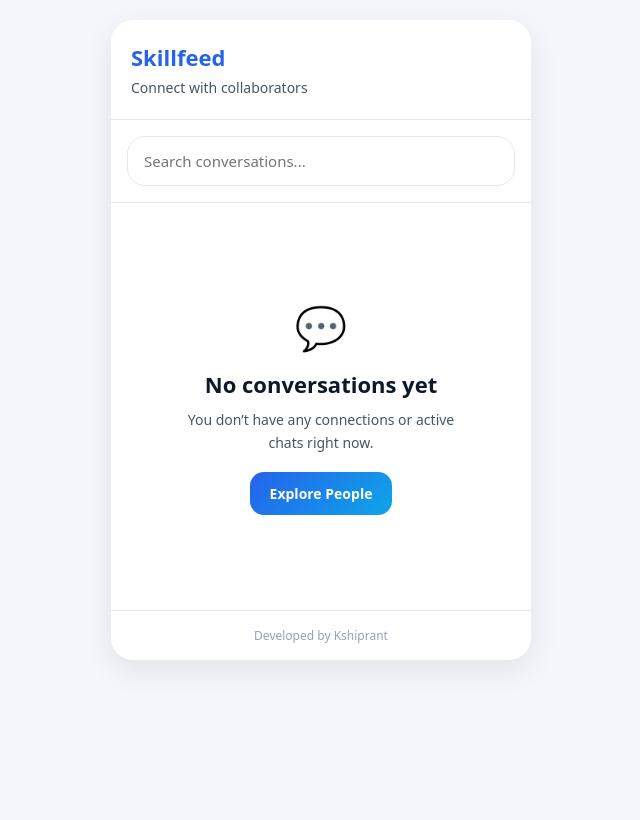
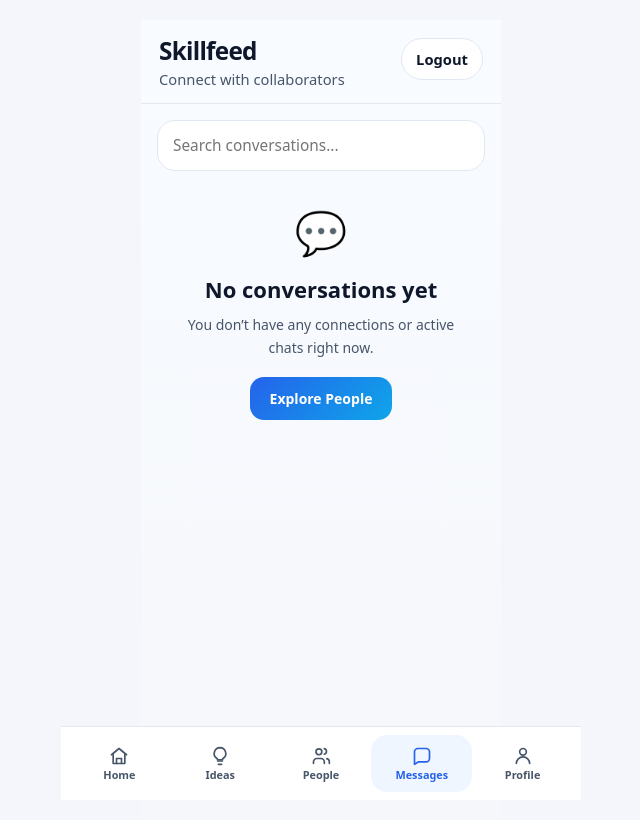
Before and after one commit to kshiprant/Skillfeed, a plain HTML site: page connect.html in a window 1280 px wide. Shown: the whole page, without its empty margins (319-959 px from the left). Drawn offline with Linux system fonts and the light colour scheme.

Commit message:
Update connect.html

```diff
--- a/connect.html
+++ b/connect.html
@@ -3,36 +3,68 @@
 <head>
   <meta charset="UTF-8" />
   <meta name="viewport" content="width=device-width, initial-scale=1.0" />
-  <title>Skillfeed | Connect</title>
-  <link rel="stylesheet" href="messaging.css" />
+  <title>Skillfeed | Messages</title>
+  <link rel="stylesheet" href="style.css?v=9" />
+  <link rel="stylesheet" href="messaging.css?v=1" />
+  <meta name="theme-color" content="#2563eb" />
 </head>
 <body>
-  <div class="phone">
-    <header class="topbar">
-      <div class="logo">Skillfeed</div>
-      <div class="subtitle">Connect with collaborators</div>
+  <div class="app-shell">
+    <header class="app-header">
+      <div>
+        <h1 class="brand-title">Skillfeed</h1>
+        <p class="brand-sub">Connect with collaborators</p>
+      </div>
+      <button class="ghost-btn" onclick="logout()">Logout</button>
     </header>
 
-    <div class="searchBox">
+    <main class="app-main messages-main">
+      <section class="messages-search-wrap">
         <input type="text" placeholder="Search conversations..." />
-    </div>
+      </section>
 
-    <div class="chatList" id="chatList"></div>
+      <section id="chatList" class="chat-list"></section>
 
-    <div class="emptyState" id="emptyState">
+      <section class="emptyState" id="emptyState">
         <div class="emptyIcon">💬</div>
         <h2>No conversations yet</h2>
         <p>You don’t have any connections or active chats right now.</p>
         <button class="exploreBtn" onclick="window.location.href='/people.html'">
           Explore People
         </button>
+      </section>
+    </main>
+
+    <nav class="bottom-nav">
+      <a class="nav-item" href="/home.html">
+        <svg viewBox="0 0 24 24"><path d="M3 10.5 12 3l9 7.5"/><path d="M5 9.5V21h14V9.5"/><path d="M9 21v-6h6v6"/></svg>
+        <small>Home</small>
+      </a>
+      <a class="nav-item" href="/ideas.html">
+        <svg viewBox="0 0 24 24"><path d="M9 18h6"/><path d="M10 22h4"/><path d="M12 2a7 7 0 0 0-4 12.7c.6.5 1 1.1 1.2 1.8h5.6c.2-.7.6-1.3 1.2-1.8A7 7 0 0 0 12 2z"/></svg>
+        <small>Ideas</small>
+      </a>
+      <a class="nav-item" href="/people.html">
+        <svg viewBox="0 0 24 24"><path d="M16 21v-2a4 4 0 0 0-4-4H7a4 4 0 0 0-4 4v2"/><circle cx="9.5" cy="7" r="3.5"/><path d="M22 21v-2a4 4 0 0 0-3-3.87"/><path d="M16 3.13a3.5 3.5 0 0 1 0 6.74"/></svg>
+        <small>People</small>
+      </a>
+      <a class="nav-item active" href="/connect.html">
+        <svg viewBox="0 0 24 24"><path d="M21 15a4 4 0 0 1-4 4H8l-5 3V7a4 4 0 0 1 4-4h10a4 4 0 0 1 4 4z"/></svg>
+        <small>Messages</small>
+      </a>
+      <a class="nav-item" href="/profile.html">
+        <svg viewBox="0 0 24 24"><path d="M20 21a8 8 0 0 0-16 0"/><circle cx="12" cy="7" r="4"/></svg>
+        <small>Profile</small>
+      </a>
+    </nav>
   </div>
 
-    <footer class="footer">
-      Developed by Kshiprant
-    </footer>
-  </div>
-
+  <script>
+    function logout() {
+      localStorage.removeItem("skillfeed_logged_in");
+      window.location.href = "/index.html";
+    }
+  </script>
   <script src="connect.js"></script>
 </body>
 </html>
```
Lines whose indentation alone changed are shown as unchanged.
